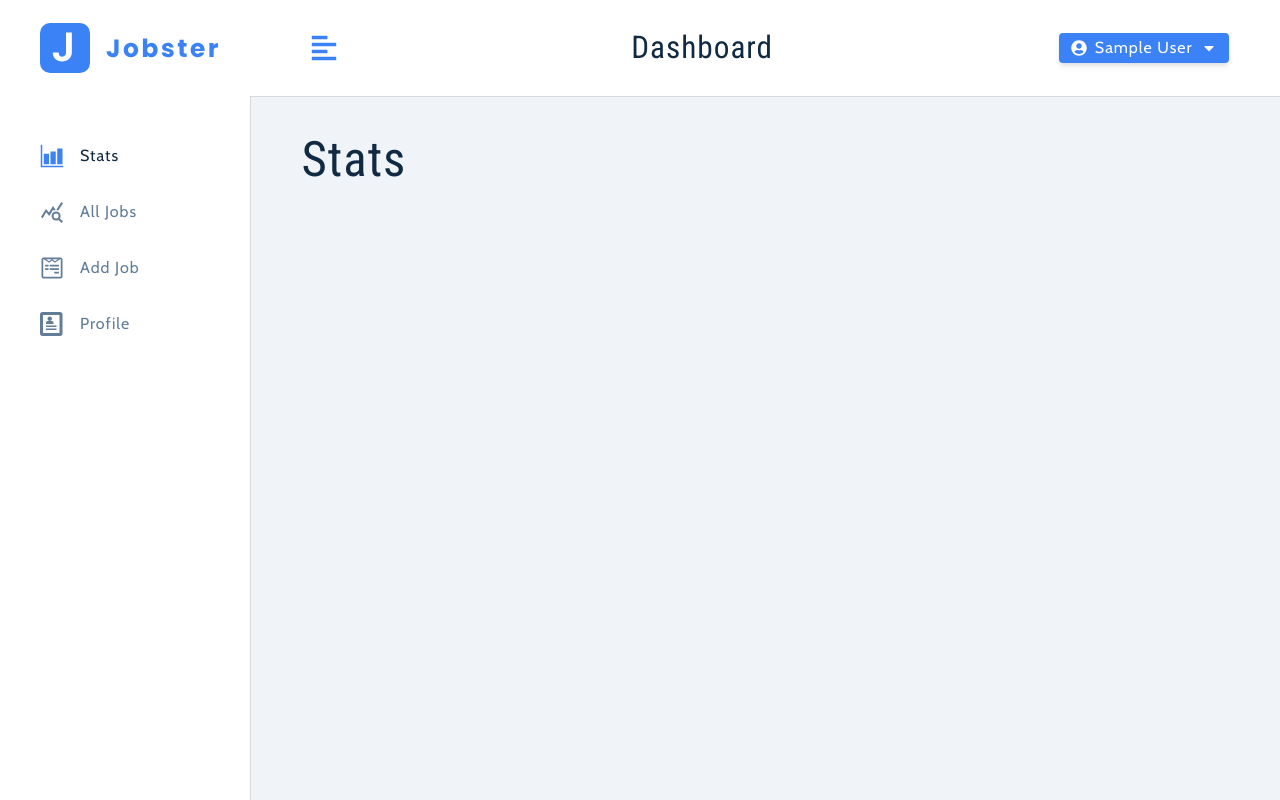
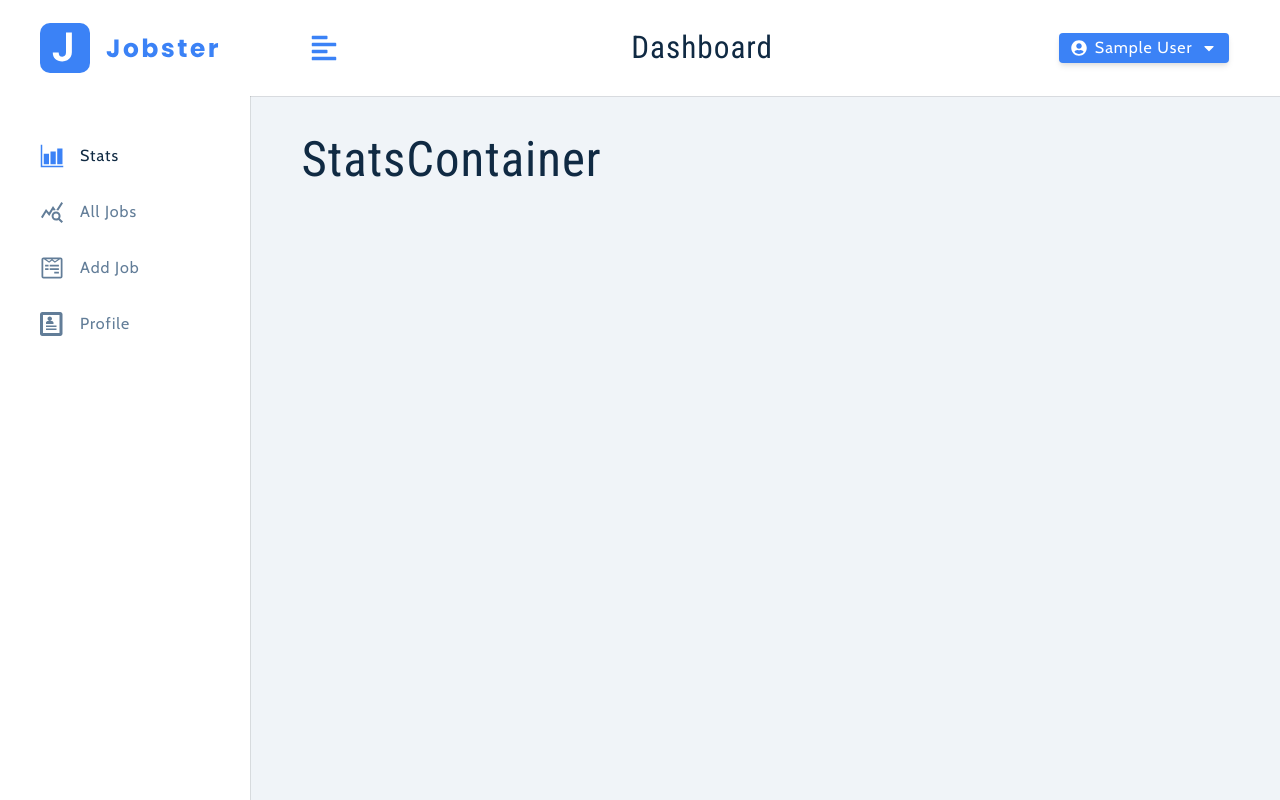
Before and after one commit to priyak1203/jobster, a React (Create React App) app: page / in a window 1280 px wide. Built offline with nearby package versions, Linux system fonts and the light colour scheme; no server answers; sample sign-in values are in the browser's storage.

Commit message:
stats page basic structure

```diff
--- /dev/null
+++ b/src/components/ChartsContainer.js
@@ -0,0 +1,7 @@
+import React from 'react';
+
+const ChartsContainer = () => {
+  return <h1>ChartsContainer</h1>;
+};
+
+export default ChartsContainer;
--- /dev/null
+++ b/src/components/StatsContainer.js
@@ -0,0 +1,7 @@
+import React from 'react';
+
+const StatsContainer = () => {
+  return <h1>StatsContainer</h1>;
+};
+
+export default StatsContainer;
--- a/src/components/index.js
+++ b/src/components/index.js
@@ -1,19 +1,25 @@
 import BigSidebar from './BigSidebar';
+import ChartsContainer from './ChartsContainer';
 import FormRow from './FormRow';
 import FormRowSelect from './FormRowSelect';
 import JobsContainer from './JobsContainer';
+import Loading from './Loading';
 import Logo from './Logo';
 import Navbar from './Navbar';
 import SearchContainer from './SearchContainer';
 import SmallSidebar from './SmallSidebar';
+import StatsContainer from './StatsContainer';
 
 export {
   BigSidebar,
+  ChartsContainer,
   FormRow,
   FormRowSelect,
   JobsContainer,
+  Loading,
   Logo,
   Navbar,
   SearchContainer,
   SmallSidebar,
+  StatsContainer,
 };
--- a/src/features/allJobs/allJobsSlice.js
+++ b/src/features/allJobs/allJobsSlice.js
@@ -27,7 +27,6 @@
   async (_, thunkAPI) => {
     try {
       const response = await customFetch.get('/jobs/stats');
-      console.log(response.data);
       return response.data;
     } catch (error) {
       return thunkAPI.rejectWithValue(error.response.data.msg);
--- a/src/pages/dashboard/Stats.js
+++ b/src/pages/dashboard/Stats.js
@@ -1,13 +1,28 @@
 import React, { useEffect } from 'react';
-import { useDispatch } from 'react-redux';
+import { useDispatch, useSelector } from 'react-redux';
+import { ChartsContainer, Loading, StatsContainer } from '../../components';
 import { showStats } from '../../features/allJobs/allJobsSlice';
 
 const Stats = () => {
+  const { isLoading, monthlyApplications } = useSelector(
+    (store) => store.allJobs
+  );
   const dispatch = useDispatch();
+
   useEffect(() => {
     dispatch(showStats());
   }, []);
-  return <h1>Stats</h1>;
+
+  if (isLoading) {
+    return <Loading center />;
+  }
+
+  return (
+    <>
+      <StatsContainer />
+      {monthlyApplications.length > 0 && <ChartsContainer />}
+    </>
+  );
 };
 
 export default Stats;
```
